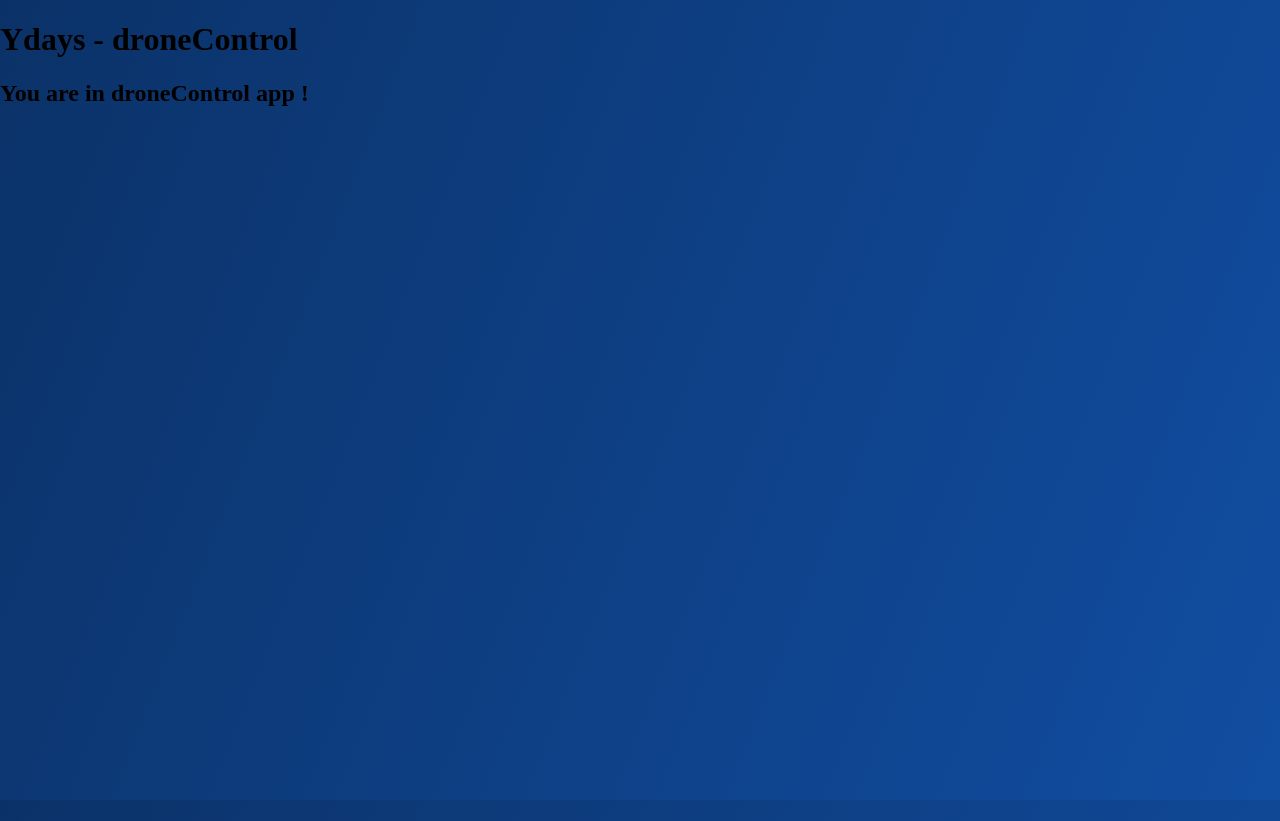
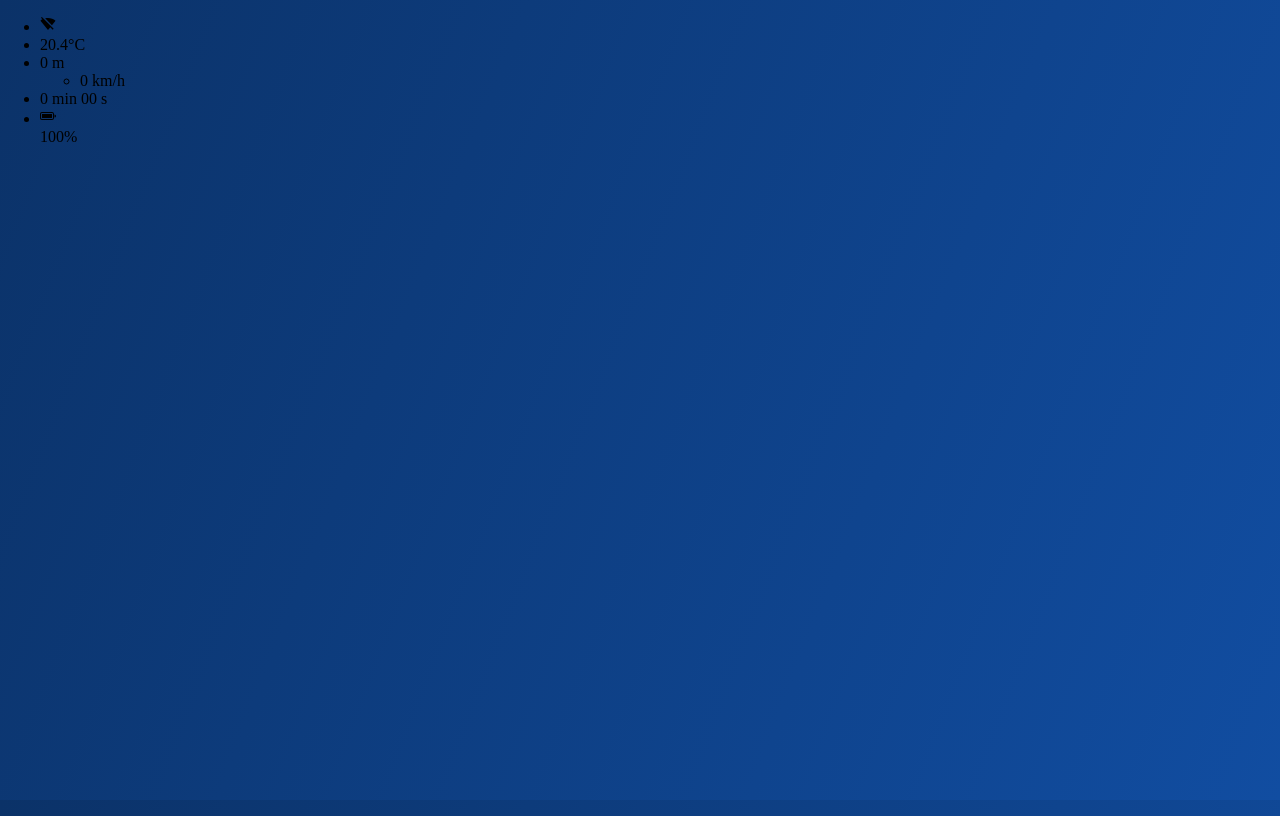
Before and after one commit to ianlcz/droneControl, a React (Vite) app in the folder frontend/: page / in a window 1280 px wide. Built offline with nearby package versions, Linux system fonts and the light colour scheme.

Commit message:
HTML structure of the Panel

```diff
--- a/frontend/package.json
+++ b/frontend/package.json
@@ -23,6 +23,7 @@
   "dependencies": {
     "react": "^16.14.0",
     "react-dom": "^16.14.0",
+    "react-icons": "^3.11.0",
     "styled-components": "^5.2.1"
   }
 }
--- a/frontend/src/App.js
+++ b/frontend/src/App.js
@@ -1,5 +1,6 @@
 import React from "react";
 import { createGlobalStyle } from "styled-components";
+import Panel from "./components/Panel";
 
 const AppStyled = createGlobalStyle`
   html {
@@ -17,8 +18,7 @@ const AppStyled = createGlobalStyle`
 const App = () => (
   <React.Fragment>
     <AppStyled />
-    <h1>Ydays - droneControl</h1>
-    <h2>You are in droneControl app !</h2>
+    <Panel />
   </React.Fragment>
 );
 
--- /dev/null
+++ b/frontend/src/components/Battery.js
@@ -0,0 +1,13 @@
+import React from "react";
+import { BsBatteryFull } from "react-icons/bs";
+
+const Battery = () => {
+  return (
+    <li title="Niveau de la batterie">
+      <BsBatteryFull />
+      <div>100%</div>
+    </li>
+  );
+};
+
+export default Battery;
--- /dev/null
+++ b/frontend/src/components/ElevationSpeed.js
@@ -0,0 +1,14 @@
+import React from "react";
+
+const ElevationSpeed = () => {
+  return (
+    <li>
+      <header title="Altitude">0 m</header>
+      <ul>
+        <li title="Vitesse">0 km/h</li>
+      </ul>
+    </li>
+  );
+};
+
+export default ElevationSpeed;
--- /dev/null
+++ b/frontend/src/components/Panel.js
@@ -0,0 +1,20 @@
+import React from "react";
+import Battery from "./Battery";
+import ElevationSpeed from "./ElevationSpeed";
+import Signal from "./Signal";
+import Temperature from "./Temperature";
+import Time from "./Time";
+
+const Panel = () => {
+  return (
+    <ul>
+      <Signal />
+      <Temperature />
+      <ElevationSpeed />
+      <Time />
+      <Battery />
+    </ul>
+  );
+};
+
+export default Panel;
--- /dev/null
+++ b/frontend/src/components/Signal.js
@@ -0,0 +1,12 @@
+import React from "react";
+import { RiSignalWifiOffFill } from "react-icons/ri";
+
+const Signal = () => {
+  return (
+    <li title="Signal Wi-Fi">
+      <RiSignalWifiOffFill />
+    </li>
+  );
+};
+
+export default Signal;
--- /dev/null
+++ b/frontend/src/components/Temperature.js
@@ -0,0 +1,7 @@
+import React from "react";
+
+const Temperature = () => {
+  return <li title="Température du drone">20.4°C</li>;
+};
+
+export default Temperature;
--- /dev/null
+++ b/frontend/src/components/Time.js
@@ -0,0 +1,7 @@
+import React from "react";
+
+const Time = () => {
+  return <li title="Durée de vol">0 min 00 s</li>;
+};
+
+export default Time;
```
Also changed, not shown: 1 other file (tests, documents, lock files or other folders).
